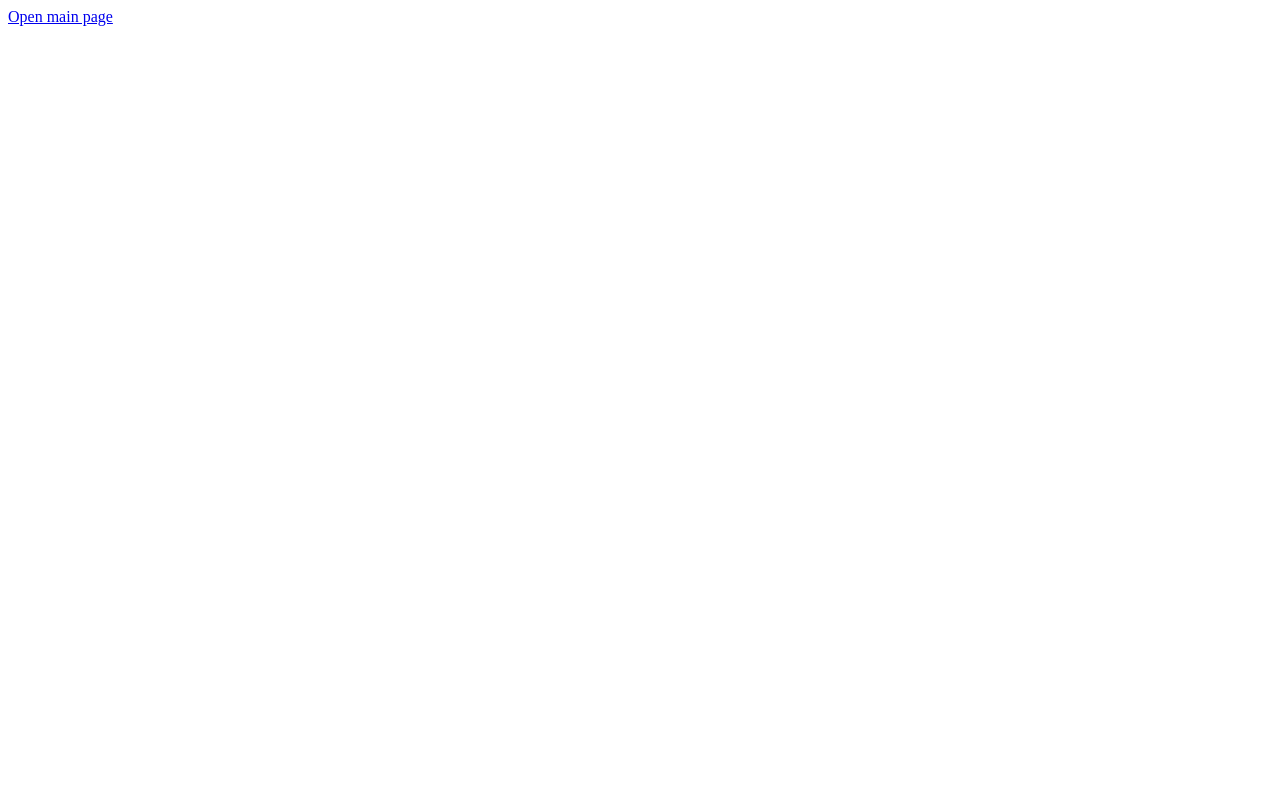
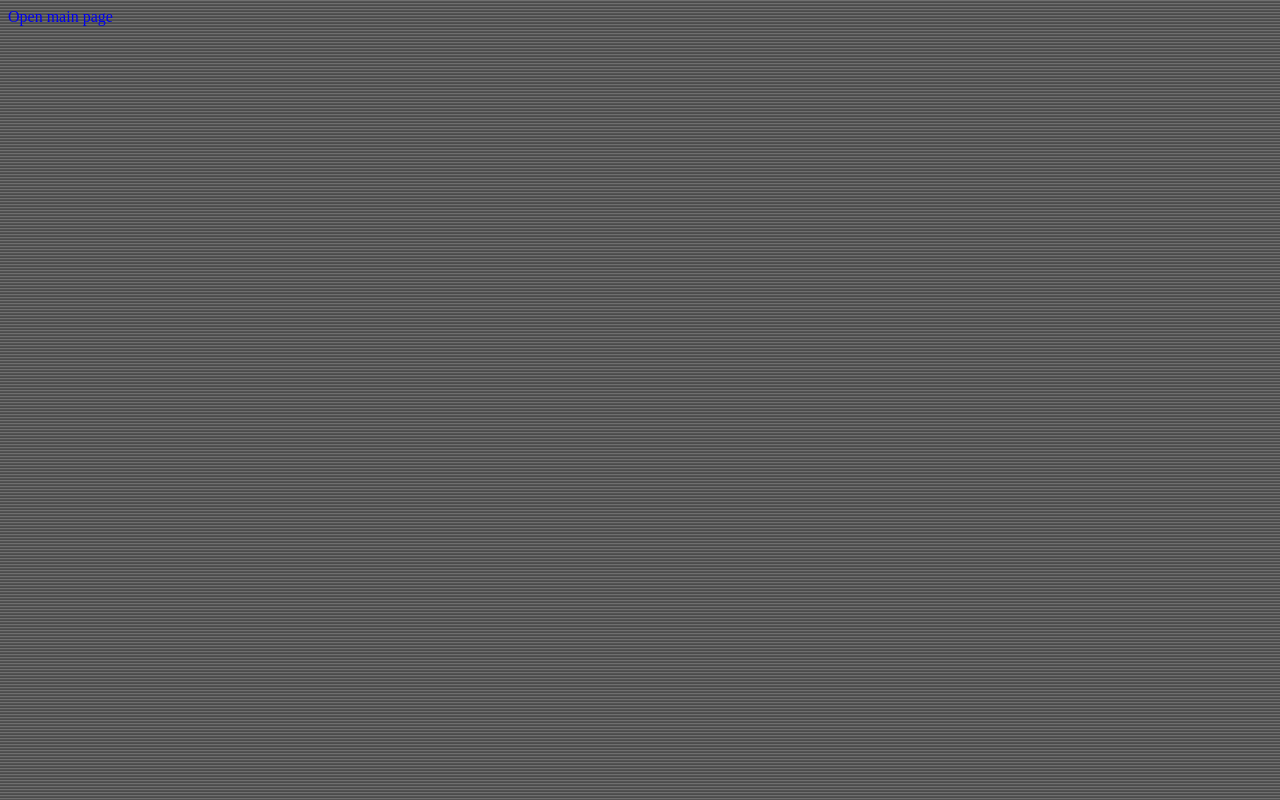
Before and after one commit to AronCodes0/games.github.io, a plain HTML site: page index.html in a window 1280 px wide. Drawn offline with Linux system fonts and the light colour scheme.

Commit message:
Update index.html

```diff
--- a/index.html
+++ b/index.html
@@ -1,8 +1,14 @@
 <html>
 	<head>
+		<link rel="shortcut icon" type="image/png" href="img/favicon.png">
+		<link rel="stylesheet" type="text/css" href="css/idk.css">
 
+        <meta charset="UTF-8">
+        <title>Cím</title>
 	</head>
 	<body>
-	<a href="html/index.html">Open main page</a>
+		<div class="gomain">
+			<a href="html/index.html"><gotomainpage>Open main page<gotomainpage></a>
+		</div>
 	</body>
 </html>
```
